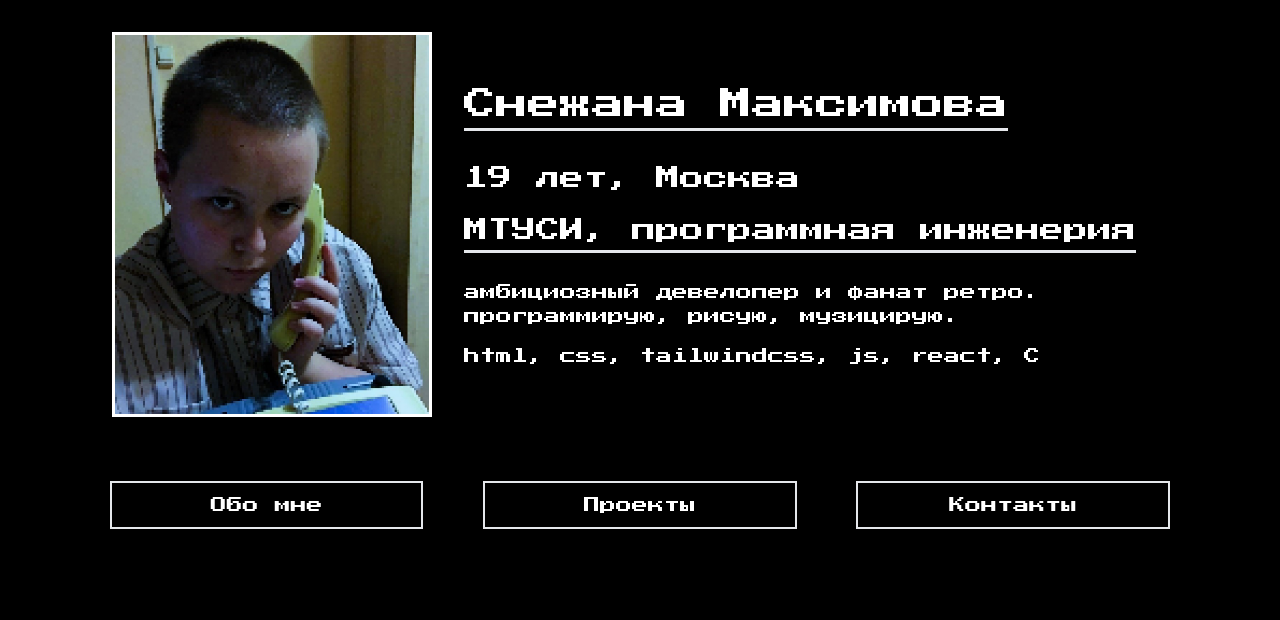
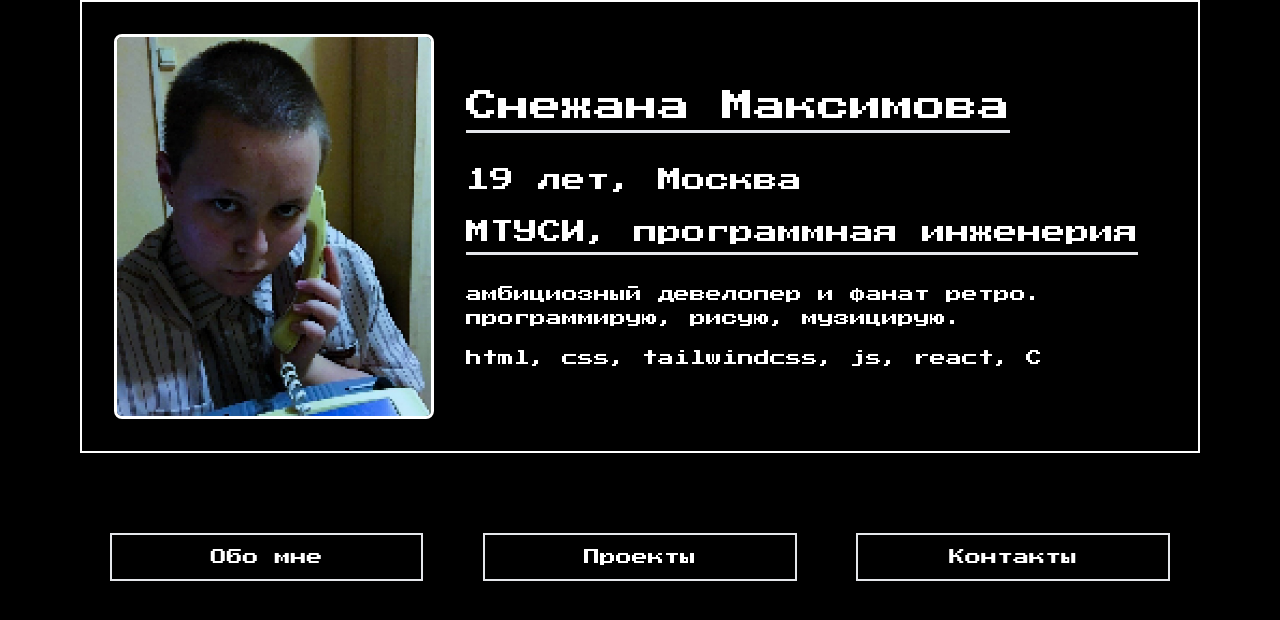
Before and after one commit to kleprer/portfolio, a React (Create React App) app: page / in a window 1280 px wide. Shown: the top 620 px of the page. Built offline with nearby package versions, Linux system fonts and the light colour scheme; a web font is replaced by a local one.

Commit message:
added routing to pages. renamed chapters to layout

```diff
--- a/package.json
+++ b/package.json
@@ -36,6 +36,7 @@
     ]
   },
   "devDependencies": {
+    "react-router-dom": "^6.26.1",
     "tailwindcss": "^3.4.10"
   }
 }
--- a/src/App.js
+++ /dev/null
@@ -1,15 +0,0 @@
-import './App.css';
-import About from './components/About';
-import Chapters from './components/Chapters';
-function App() {
-  return (
-    <div className="w-screen h-screen bg-black">
-      <div className="w-fit h-fit bg-black">
-        <About />
-        <Chapters />
-      </div>
-    </div>
-  );
-}
-
-export default App;
--- a/src/components/About.jsx
+++ b/src/components/About.jsx
@@ -2,15 +2,15 @@ import React from 'react'
 
 const About = () => {
   return (
-    <div className="w-auto xl:w-[30rem] xl:w-[70rem] h-fit text-white p-[1rem] md:p-[2rem]">
+    <div className="w-auto xl:w-[30rem] xl:w-[70rem] h-fit border-white border-[2px] text-white p-[1rem] md:p-[2rem]">
         <div className="flex flex-col items-center align-center md:gap-[2rem] md:flex-row">
-            <img src="/pixelpfp.jpg" alt="my selfie" className="m-0 w-[20rem] border-white border-[3px]"/>
+            <img src="/pixelpfp.jpg" alt="my selfie" className="m-0 w-[20rem] rounded-lg border-white border-[3px]"/>
             <div className="w-auto lg:max-w-[70%] m-auto sm:m-0 md:m-auto">
-                <h2 className="text-center md:text-left"><span className="text-[2em]  border-b-[3px] pb-[0.5rem] border-w-fit-content">Снежана Максимова</span></h2>
-                <p className="text-center md:text-left text-[1.5em] pt-[2rem]">19 лет, Москва</p>
-                <p className="text-center md:text-left mt-[1rem]"><span className="text-[1.5em] pt-[2rem] border-b-[3px] pb-[0.5rem] border-w-fit-content">МТУСИ, программная инженерия</span></p>
-                <p className="text-center md:text-left pt-[2rem] text-[1em]">амбициозный девелопер и фанат ретро. программирую, рисую, музицирую.</p>
-                <p className="text-center md:text-left pt-[1rem] text-[1em]">html, css, tailwindcss, js, react, C</p>
+                <h2 className=""><span className="text-[2em]  border-b-[3px] pb-[0.5rem] border-w-fit-content">Снежана Максимова</span></h2>
+                <p className="text-[1.5em] pt-[2rem]">19 лет, Москва</p>
+                <p className="mt-[1rem]"><span className="text-[1.5em] pt-[2rem] border-b-[3px] pb-[0.5rem] border-w-fit-content">МТУСИ, программная инженерия</span></p>
+                <p className="pt-[2rem] text-[1em]">амбициозный девелопер и фанат ретро. программирую, рисую, музицирую.</p>
+                <p className="pt-[1rem] text-[1em]">html, css, tailwindcss, js, react, C</p>
             </div>
 
         </div>
--- a/src/components/Chapters.jsx
+++ /dev/null
@@ -1,14 +0,0 @@
-import React from 'react'
-
-const Chapters = () => {
-  return (
-    <div className="w-auto flex flex-col sm:flex-row text-white mt-[2rem] ">
-        <button className="w-[20rem] sm:w-[28%] m-auto p-[10px]  border-[2px] mb-[15px] hover:opacity-[50%]">Обо мне</button>
-        <button className="w-[20rem] sm:w-[28%] m-auto p-[10px]  border-[2px] mb-[15px] hover:opacity-[50%]">Проекты</button>
-        <button className="w-[20rem] sm:w-[28%] m-auto p-[10px] border-[2px] mb-[15px] hover:opacity-[50%]">Контакты</button>
-
-    </div>
-  )
-}
-
-export default Chapters;
--- /dev/null
+++ b/src/components/Layout.jsx
@@ -0,0 +1,14 @@
+import React from 'react'
+import { Link, Outlet } from 'react-router-dom';
+const Chapters = () => {
+  return (
+    <div className="w-auto flex flex-col sm:flex-row text-white mt-[2rem] md:mt-[5rem]">
+        <Link to='/' className="text-center w-[20rem] sm:w-[28%] m-auto p-[10px]  border-[2px] mb-[15px] hover:opacity-[50%]"><button >Обо мне</button></Link>
+        <Link to='/projects' className="text-center w-[20rem] sm:w-[28%] m-auto p-[10px]  border-[2px] mb-[15px] hover:opacity-[50%]"><button >Проекты</button></Link>
+        <Link to='/contacts' className="text-center w-[20rem] sm:w-[28%] m-auto p-[10px] border-[2px] mb-[15px] hover:opacity-[50%]"><button >Контакты</button></Link>
+        <Outlet />
+    </div>
+  )
+}
+
+export default Chapters;
--- a/src/index.js
+++ b/src/index.js
@@ -1,7 +1,10 @@
 import React from 'react';
 import ReactDOM from 'react-dom/client';
+import { BrowserRouter, Routes, Route } from "react-router-dom";
 import './index.css';
-import App from './App';
+import Home from './pages/Home';
+import Projects from './pages/Projects';
+import Contacts from './pages/Contacts';
 
 const root = ReactDOM.createRoot(document.getElementById('root'));
 root.render(
@@ -9,6 +12,12 @@ root.render(
     <link rel="preconnect" href="https://fonts.googleapis.com" />
     <link rel="preconnect" href="https://fonts.gstatic.com" crossorigin />
     <link href="https://fonts.googleapis.com/css2?family=Press+Start+2P&family=Unbounded:wght@200..900&display=swap" rel="stylesheet"></link>
-    <App />
+    <BrowserRouter>
+      <Routes>
+          <Route path="/" element={<Home />} />
+          <Route path="contacts" element={<Contacts />} />
+          <Route path="projects" element={<Projects />} />
+      </Routes>
+    </BrowserRouter>
   </React.StrictMode>
 );
--- /dev/null
+++ b/src/pages/Contacts.js
@@ -0,0 +1,9 @@
+import React from 'react'
+
+const Contacts = () => {
+  return (
+    <div>Contacts</div>
+  )
+}
+
+export default Contacts
--- /dev/null
+++ b/src/pages/Home.js
@@ -0,0 +1,15 @@
+import '../App.css';
+import About from '../components/About';
+import Layout from '../components/Layout';
+function Home() {
+  return (
+    <div className="w-screen h-screen bg-black">
+      <div className="w-fit h-fit bg-black">
+        <About />
+        <Layout />
+      </div>
+    </div>
+  );
+}
+
+export default Home;
--- /dev/null
+++ b/src/pages/Projects.js
@@ -0,0 +1,9 @@
+import React from 'react'
+
+const Projects = () => {
+  return (
+    <div>Projects</div>
+  )
+}
+
+export default Projects
```
Also changed, not shown: 1 other file (tests, documents, lock files or other folders).
